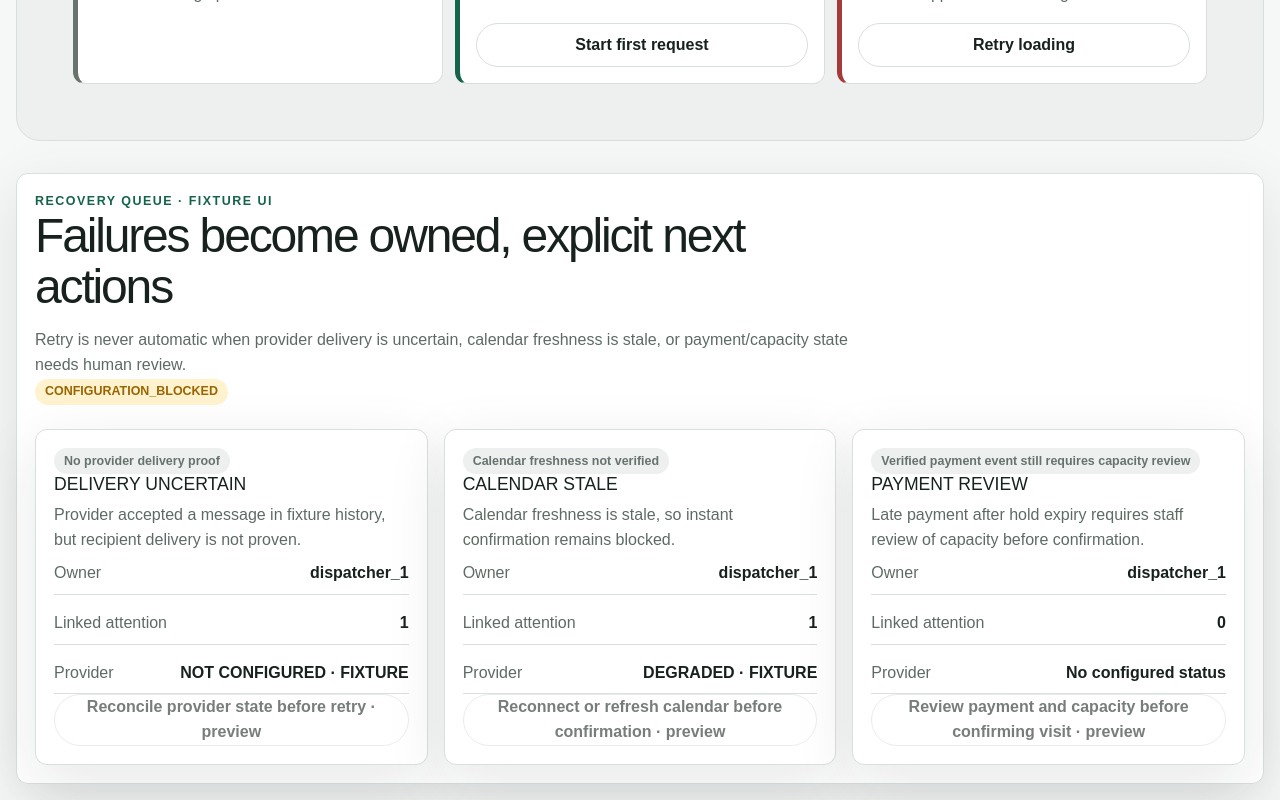
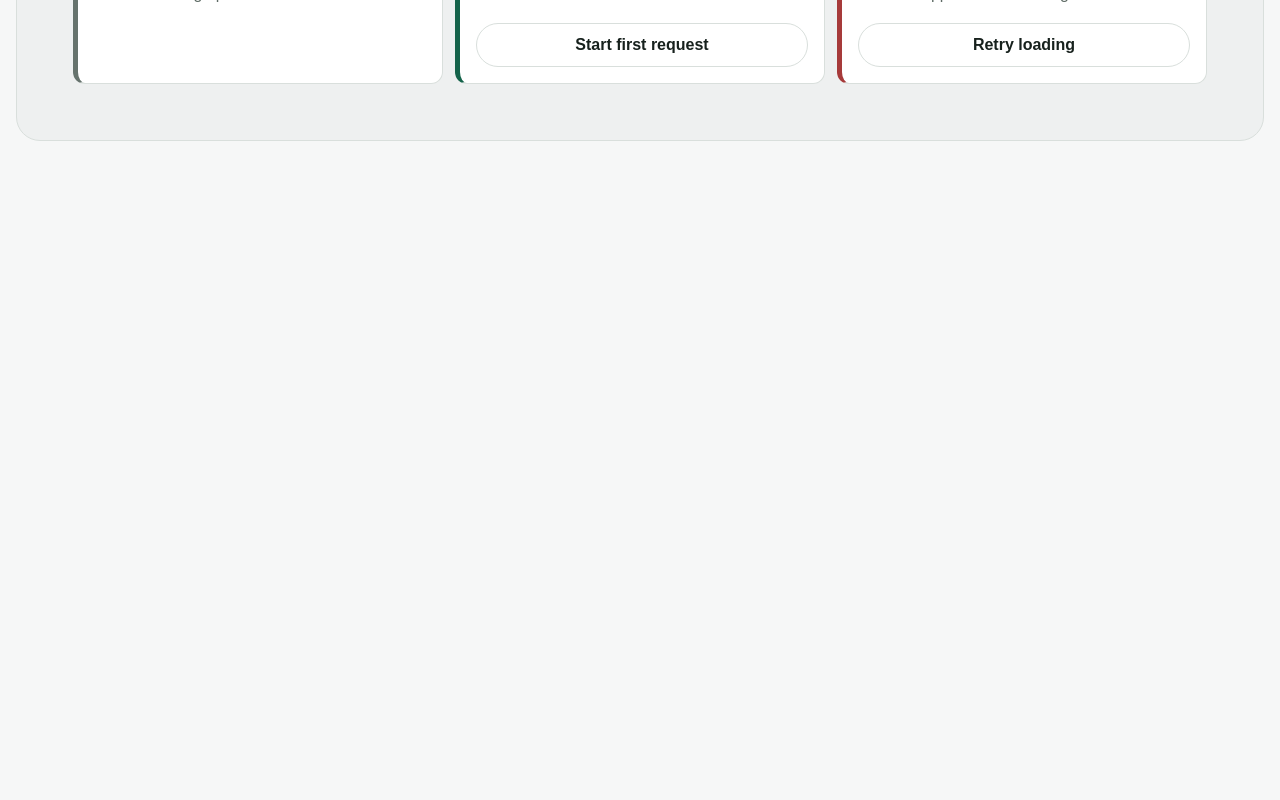
Before and after one commit to SaamVR/ServiceDesk, a Next.js app: page /app/1/automations in a window 1280 px wide. Shown: the part 1393-2193 px from the top of the page. After the commit the page ends 1550 px from the top, so only its background shows below. Built offline with nearby package versions, Linux system fonts and the light colour scheme.

Commit message:
fix(recovery): avoid duplicate automations rendering

```diff
--- a/src/app/app/[workspace]/automations/page.tsx
+++ b/src/app/app/[workspace]/automations/page.tsx
@@ -1,11 +1,9 @@
 import { OperationalRoute } from "@/features/operations/OperationalRoute";
-import { RecoveryActionsPreview } from "@/features/recovery/RecoveryActionsPreview";
 
 export default async function StaffAutomationsPage({ params }: { params: Promise<{ workspace: string }> }) {
   const { workspace } = await params;
 
   return (
-    <>
     <OperationalRoute
       surface="staff"
       staffModule="automations"
@@ -13,7 +11,5 @@ export default async function StaffAutomationsPage({ params }: { params: Promise
       title="Automation status with delivery evidence."
       description="Built-in follow-up, reminder, balance and feedback rules show queue state, retry state, quiet-hour suppression and dead-letter recovery."
     />
-      <RecoveryActionsPreview />
-    </>
   );
 }
```
Lines whose indentation alone changed are shown as unchanged.
